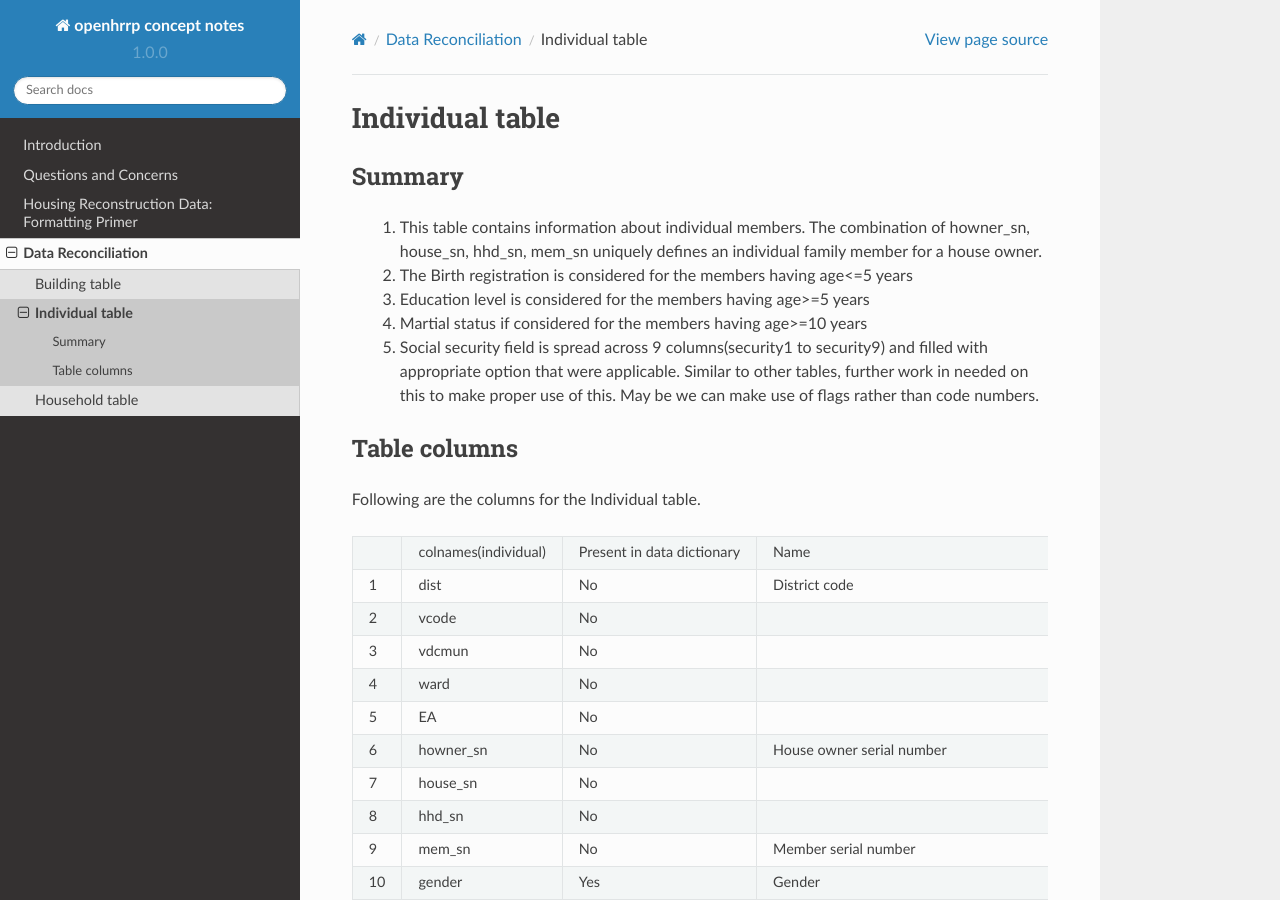
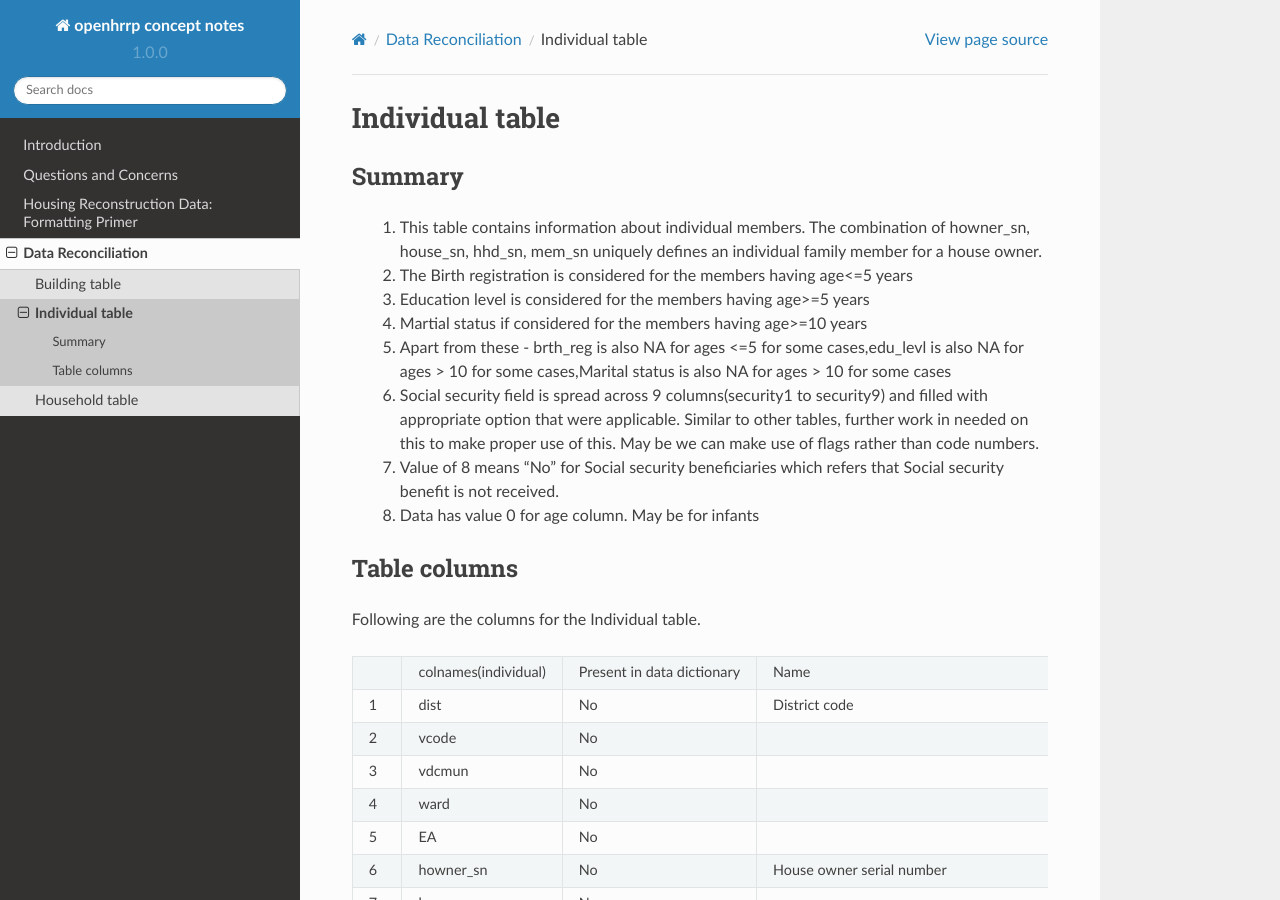
Before and after one commit to arkoblog/openhrrp-docs, a Sphinx documentation site: the page built from docs/data_recon_individual.rst, in a window 1280 px wide and 900 px high. Built offline with Sphinx 7.4.7 and the Read the Docs theme 2.0.0, drawn with Linux system fonts in a browser that asks for light colours.

Commit message:
add few more documentation

```diff
--- a/docs/_data/data_recon_individual/individualColNames.csv
+++ b/docs/_data/data_recon_individual/individualColNames.csv
@@ -13,9 +13,9 @@
 12,present,Yes,Member's Presence in Household,Categorical,1-4,,
 13,age,No,Member’s age,Numerical,,,Data has age 0. May be for infants
 14,disablty,Yes,Disability,Categorical,1-6,,What does card(red/blue..) mean ?
-15,brth_reg,Yes,Birth Registration,Categorical,1-2,,Data has NA for age > 5
-16,edu_levl,Yes,Completed Education Level,Categorical,0 through 15 and 90 to 92,,Data has NA for age <=5
-17,marital,Yes,Marital Status,Categorical,1-5,,Data has NA for age <10
+15,brth_reg,Yes,Birth Registration,Categorical,1-2,,Data has NA for age > 5 . brth_reg is also NA for ages <=5 for some cases
+16,edu_levl,Yes,Completed Education Level,Categorical,0 through 15 and 90 to 92,,Data has NA for age <5 .  edu_levl is also NA for ages > 10 for some cases
+17,marital,Yes,Marital Status,Categorical,1-5,,Data has NA for age <10 . Marital status is also NA for ages > 10 for some cases
 18,security1,Yes,Social Security Benificiaries,Categorical,1-9,Yes,
 19,security2,Yes,Social Security Benificiaries,Categorical,1-9,Yes,
 20,security3,Yes,Social Security Benificiaries,Categorical,1-9,Yes,
@@ -23,5 +23,5 @@
 22,security5,Yes,Social Security Benificiaries,Categorical,1-9,Yes,
 23,security6,Yes,Social Security Benificiaries,Categorical,1-9,Yes,
 24,security7,Yes,Social Security Benificiaries,Categorical,1-9,Yes,
-25,security8,Yes,Social Security Benificiaries,Categorical,1-9,Yes,Value of “No” refers that Social security benefit is not received
+25,security8,Yes,Social Security Benificiaries,Categorical,1-9,Yes,Value of 8 means “No” which refers that Social security benefit is not received
 26,security9,Yes,Social Security Benificiaries,Categorical,1-9,Yes,
--- a/docs/data_recon_individual.rst
+++ b/docs/data_recon_individual.rst
@@ -8,7 +8,10 @@ Summary
 	2. The Birth registration is considered for the members having age<=5 years
 	3. Education level is considered for the members having age>=5 years
 	4. Martial status if considered for the members having age>=10 years
-	5. Social security field is spread across 9 columns(security1 to security9) and filled with appropriate option that were applicable. Similar to other tables, further work in needed on this to make proper use of this. May be we can make use of flags rather than code numbers.
+	5. Apart from these -  brth_reg is also NA for ages <=5 for some cases,edu_levl is also NA for ages > 10 for some cases,Marital status is also NA for ages > 10 for some cases
+	6. Social security field is spread across 9 columns(security1 to security9) and filled with appropriate option that were applicable. Similar to other tables, further work in needed on this to make proper use of this. May be we can make use of flags rather than code numbers.
+	7. Value of 8 means “No” for Social security beneficiaries which refers that Social security benefit is not received.
+	8. Data has value 0 for age column. May be for infants
 
 Table columns
 -------
```
